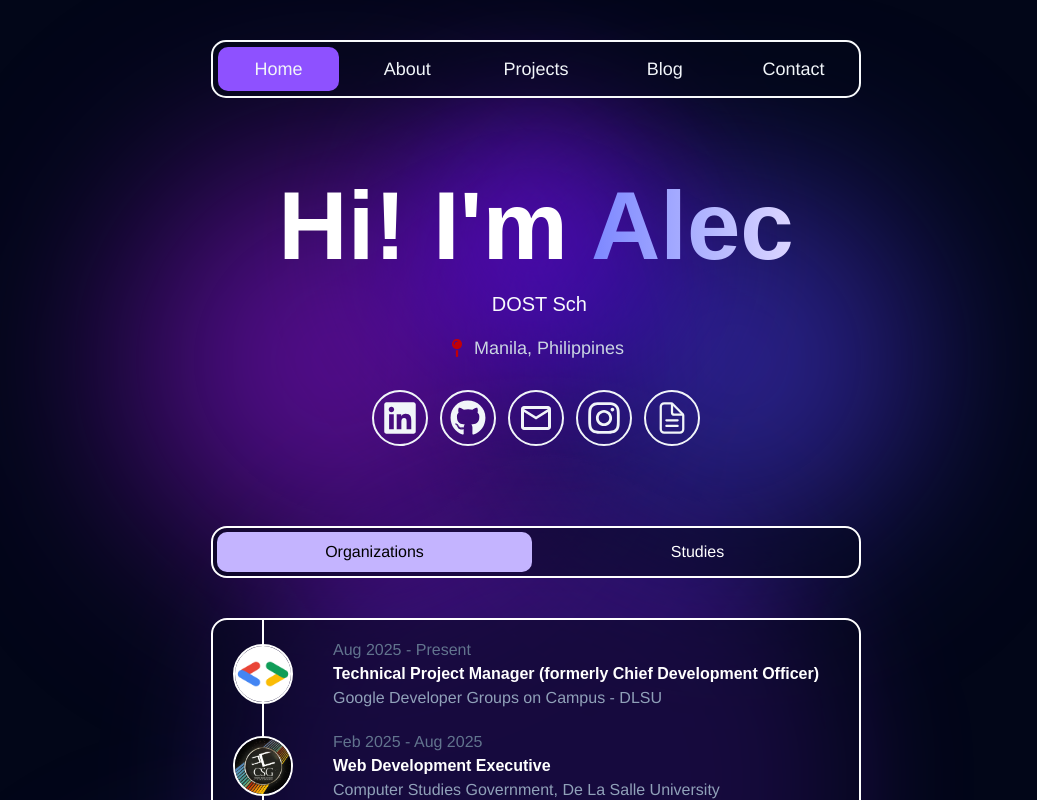
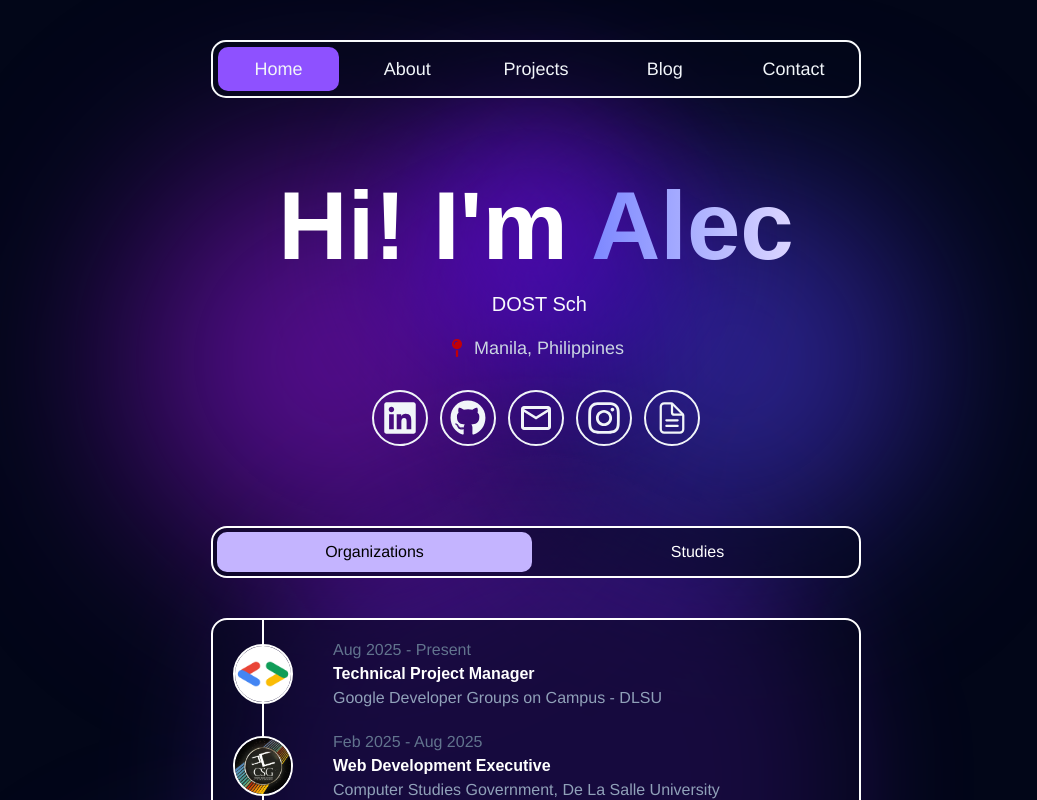
Before and after one commit to alecbnono/tech-by-alec-frontend, a React (Vite) app: page / in a window 1280 px wide. Shown: the top 800 px of the page, without its empty margins (104-1141 px from the left). Built offline with nearby package versions, Linux system fonts and the light colour scheme; a web font is replaced by a local one.

Commit message:
Update orgs

```diff
--- a/src/data/orgs.js
+++ b/src/data/orgs.js
@@ -2,7 +2,7 @@ const orgs = [
   {
     dateStart: "Aug 2025",
     dateEnd: "Present",
-    title: "Technical Project Manager (formerly Chief Development Officer)",
+    title: "Technical Project Manager",
     description: "Google Developer Groups on Campus - DLSU",
     image: "/orgs/gdsc.png",
   },
```
